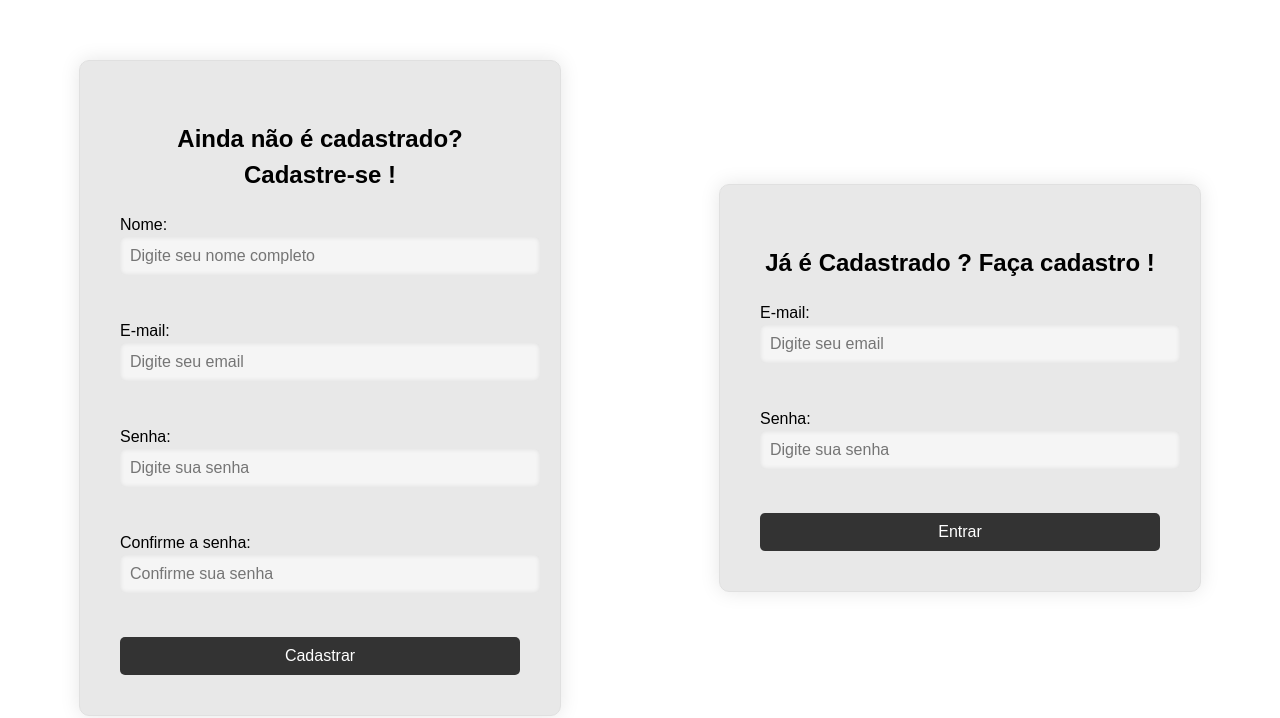
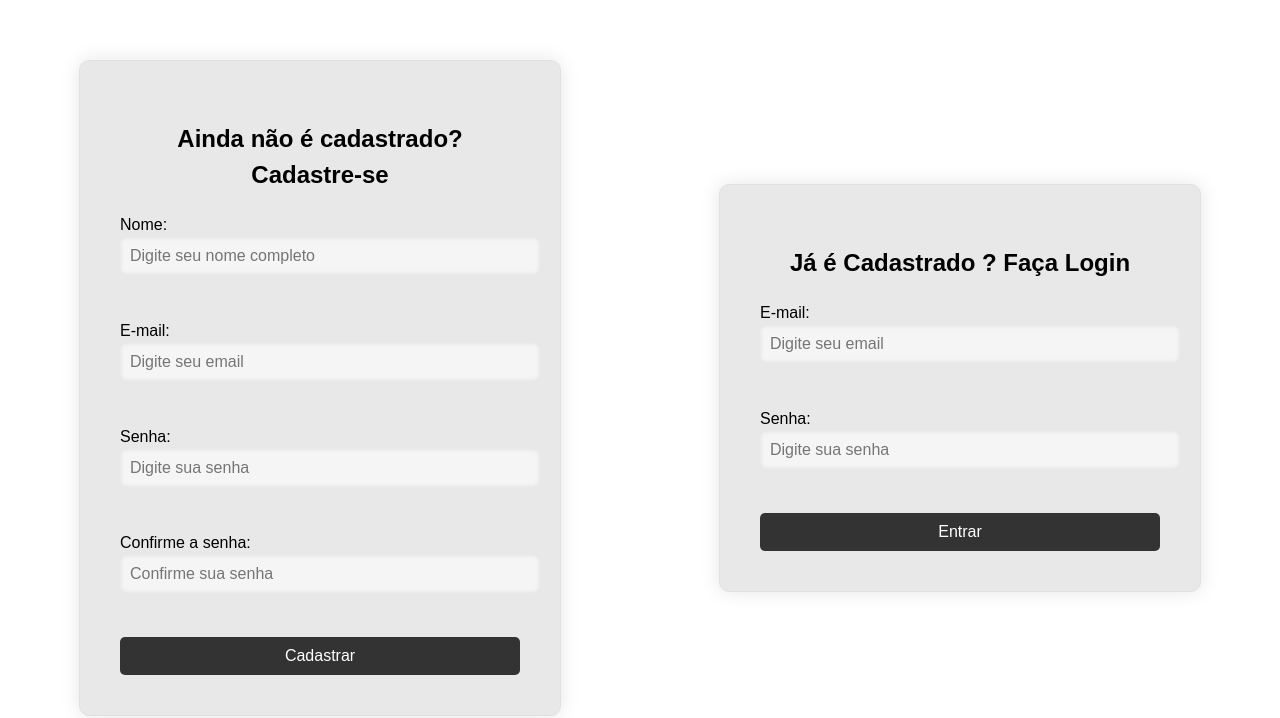
Before and after one commit to ICEI-PUC-Minas-PMV-ADS/pmv-ads-2023-1-e1-proj-web-t15-e1-proj-web-t15-time-1-projprecocerto, a plain HTML site: page src/cadastro.html in a window 1280 px wide. Shown: the part 82-800 px from the top of the page. Drawn offline with Linux system fonts and the light colour scheme.

Commit message:
atualizacao 4

```diff
--- a/src/cadastro.html
+++ b/src/cadastro.html
@@ -166,7 +166,7 @@
 	<main>
 		<div class="container">
 			<div class="form">
-				<h2>Ainda não é cadastrado? Cadastre-se !</h2>
+				<h2>Ainda não é cadastrado? Cadastre-se </h2>
 				<form>
 					<label for="nome">Nome:</label>
 					<input type="text" id="nome" name="nome" placeholder="Digite seu nome completo"><br>
@@ -182,7 +182,7 @@
 			</div>
 			<div class="form">
 				<section>
-					<h2>Já é Cadastrado ? Faça cadastro !</h2>
+					<h2>Já é Cadastrado ? Faça 	Login </h2>
 					<form class="formulario-login">
 						<label for="login-email">E-mail:</label>
 						<input type="email" id="login-email" name="login-email" placeholder="Digite seu email"><br>
```
